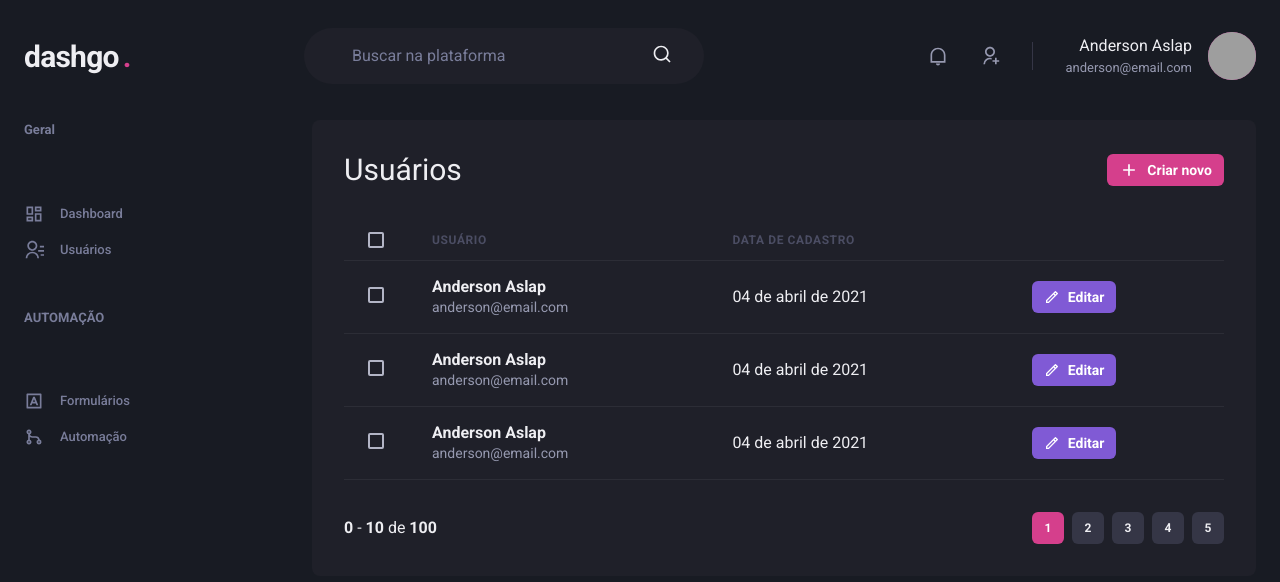
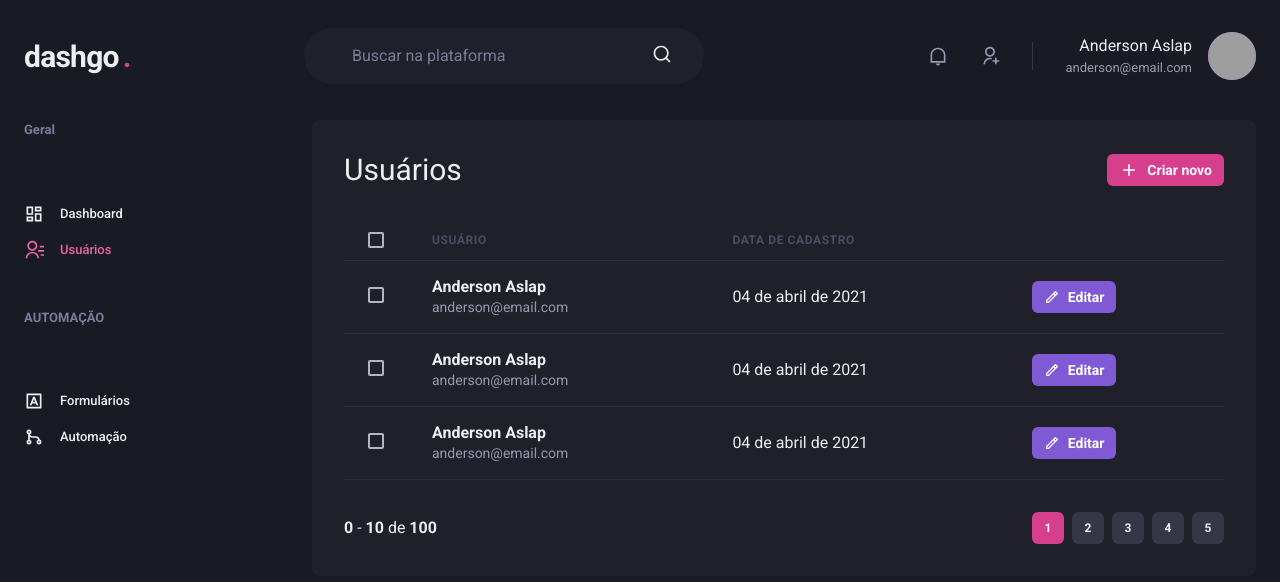
Before and after one commit to AndersonAslap/project-dashgo, a Next.js app: page /users in a window 1280 px wide. Shown: the top 582 px of the page. Built offline with nearby package versions, Linux system fonts and the light colour scheme; grey boxes are pictures that could not be loaded.

Commit message:
feat: active link

```diff
--- /dev/null
+++ b/src/components/ActiveLink.tsx
@@ -0,0 +1,33 @@
+import Link, { LinkProps } from 'next/link';
+import { useRouter } from 'next/router';
+import { cloneElement, ReactElement } from 'react';
+
+interface ActiveLinkProps extends LinkProps {
+    children: ReactElement;
+    shouldMatchExactHref?: boolean;
+}
+
+export function ActiveLink({ children, shouldMatchExactHref = false, ...rest }: ActiveLinkProps) {
+
+    const { asPath } = useRouter();
+
+    let isActive = false;
+
+    if (shouldMatchExactHref && (asPath === rest.href || asPath === rest.as)) {
+        isActive = true;
+    }
+
+    if (!shouldMatchExactHref &&
+        (asPath.startsWith(String(rest.href)) ||
+            asPath.startsWith(String(rest.as)))) {
+        isActive = true;
+    }
+
+    return (
+        <Link {...rest}>
+            {cloneElement(children, {
+                color: isActive ? 'pink.400' : 'gray.50'
+            })}
+        </Link>
+    );
+}
--- a/src/components/Sidebar/NavLink.tsx
+++ b/src/components/Sidebar/NavLink.tsx
@@ -1,6 +1,6 @@
 import { Link as ChakraLink, Icon, Text, LinkProps as ChakraLinkProps } from '@chakra-ui/react';
 import { ElementType } from 'react';
-import Link from 'next/link';
+import { ActiveLink } from '../ActiveLink';
 
 interface NavLinkProps extends ChakraLinkProps {
     icon: ElementType;
@@ -10,7 +10,7 @@ interface NavLinkProps extends ChakraLinkProps {
 
 export function NavLink({ icon, children, href, ...rest }: NavLinkProps) {
     return (
-        <Link href={href} passHref>
+        <ActiveLink href={href} passHref>
             <ChakraLink
                 display="flex"
                 alignItems="center"
@@ -22,6 +22,6 @@ export function NavLink({ icon, children, href, ...rest }: NavLinkProps) {
                     fontWeight="medium"
                 >{children}</Text>
             </ChakraLink>
-        </Link>
+        </ActiveLink>
     );
 }
--- a/src/components/Sidebar/SidebarNav.tsx
+++ b/src/components/Sidebar/SidebarNav.tsx
@@ -26,8 +26,8 @@ export function SidebarNav() {
                     marginTop="8"
                     align="stretch"
                 >
-                    <NavLink icon={RiInputMethodLine} href="/">Formulários</NavLink>
-                    <NavLink icon={RiGitMergeLine} href="/">Automação</NavLink>
+                    <NavLink icon={RiInputMethodLine} href="/form">Formulários</NavLink>
+                    <NavLink icon={RiGitMergeLine} href="automations">Automação</NavLink>
                 </Stack>
             </NavSection>
         </Stack>
```
Also changed, not shown: src/pages/users/create.tsx (+8 -5 lines), 1 other file (tests, documents, lock files or other folders).
